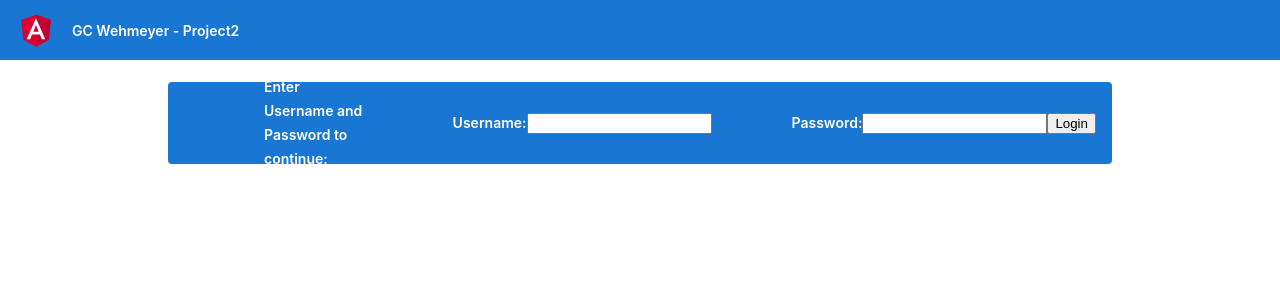
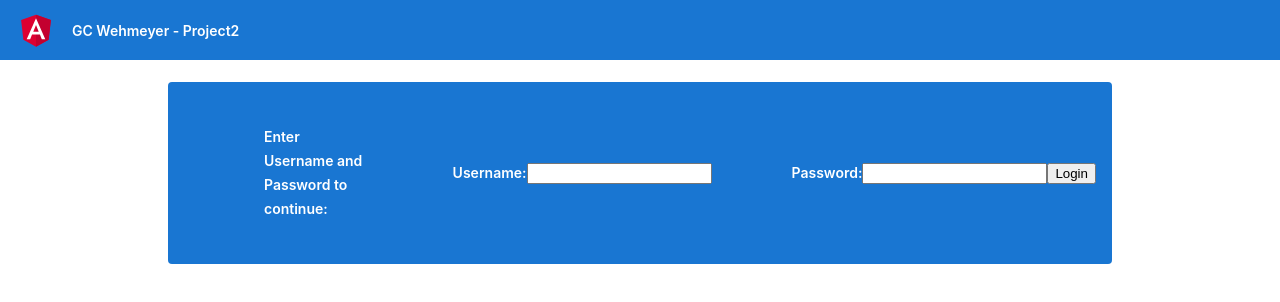
Before and after one commit to GCWehmeyer/AngularFrontend, an Angular app: page / in a window 1280 px wide. Shown: the top 302 px of the page. Built offline with nearby package versions, Linux system fonts and the light colour scheme.

Commit message:
UI Update

```diff
--- a/src/app/app.component.html
+++ b/src/app/app.component.html
@@ -14,9 +14,11 @@
   <!-- Highlight Card -->
   <div class="card highlight-card card-size">
     <span>Enter Username and Password to continue:</span>
-    <span>Username: </span><input (keyup)="onKey($event)">
+    <span>Username: </span>
+    <input (keyup)="onKey($event)">
     <p>{{values}}</p>
-    <span>Password: </span><input (keyup)="onKey($event)">
+    <span>Password: </span>
+    <input (keyup)="onKey($event)">
       <p>{{values}}</p>
     <button (click)="loginClick($event)" type="button">Login</button>
   </div>
--- a/src/app/app.component.scss
+++ b/src/app/app.component.scss
@@ -90,8 +90,8 @@ svg.material-icons:not(:last-child) {
 }
 
 .card.card-size {
-  height: 50px;
-  width: 168px;
+  height: 150px;
+  width: 200px;
 }
 
 .card-container .card:not(.highlight-card) {
```
